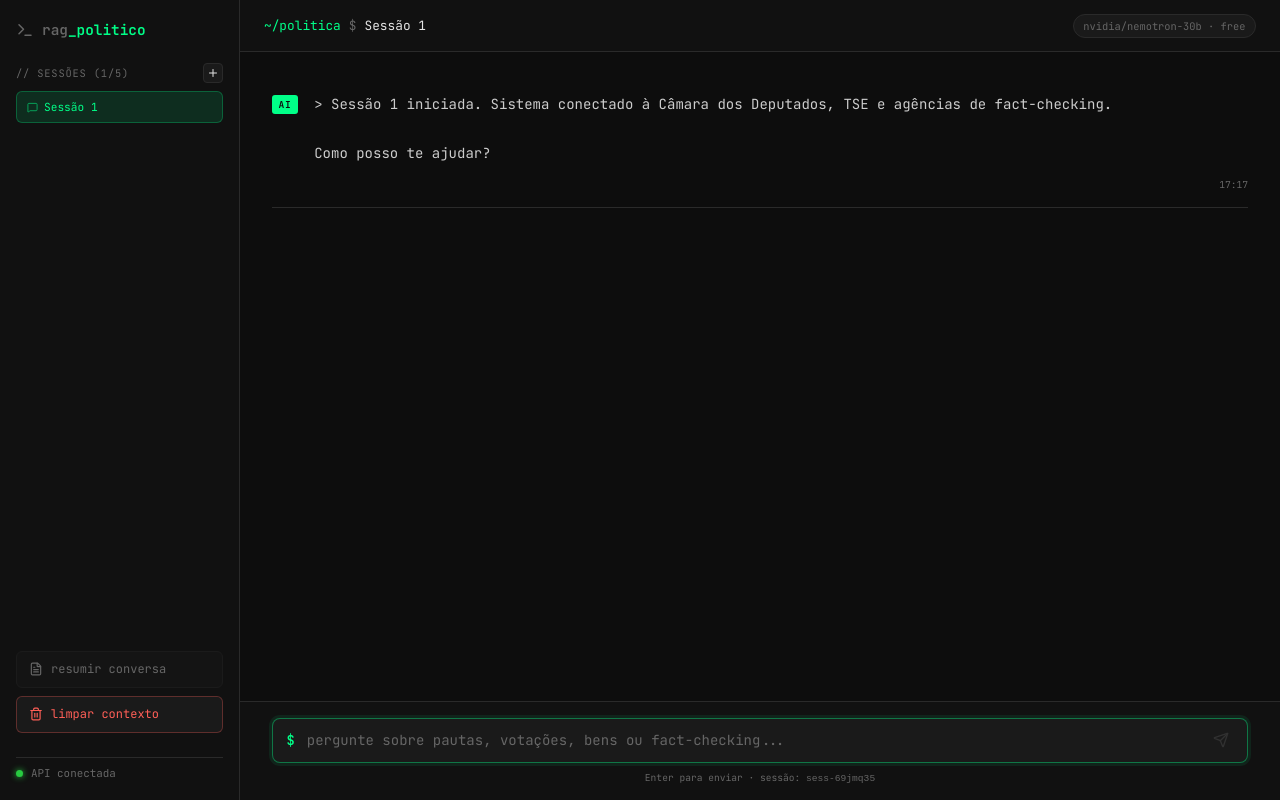
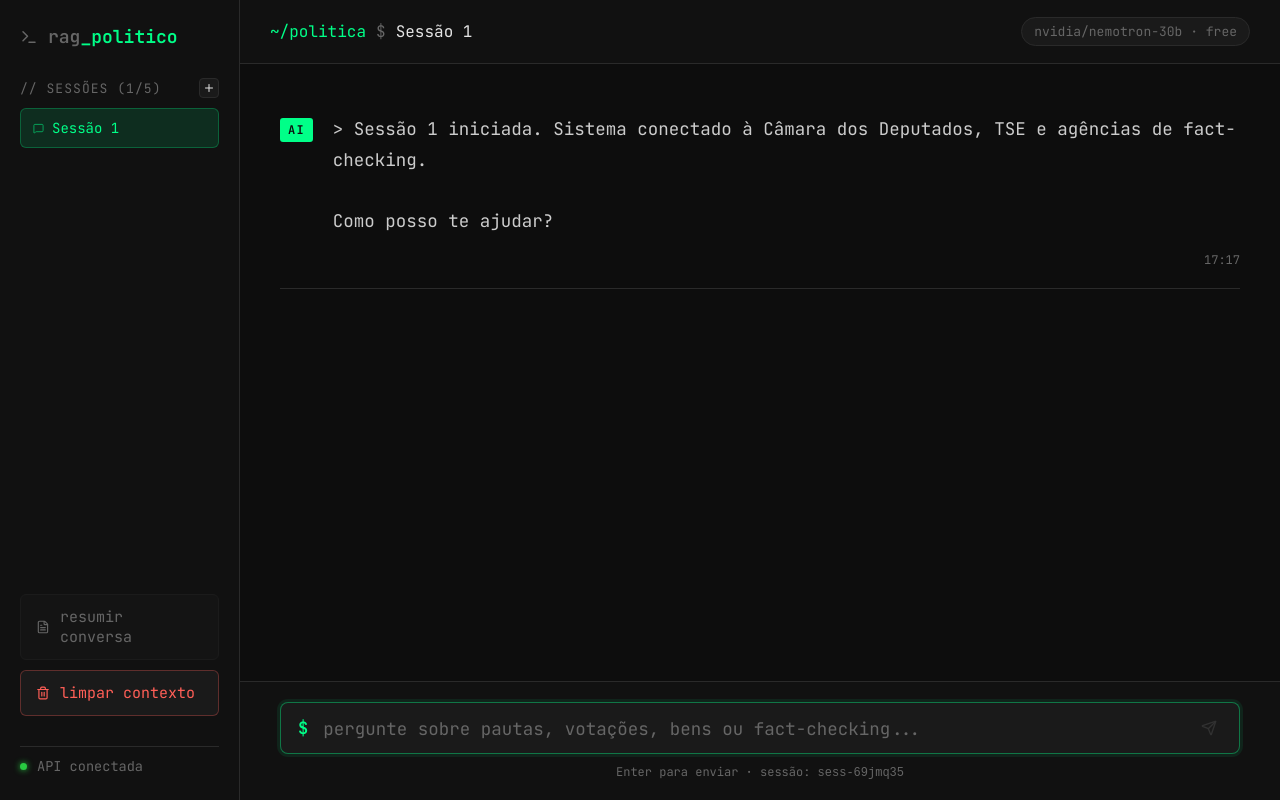
Before and after one commit to steingui/chatbot-rag-fundamentos, a React (Vite) app in the folder frontend/: page / in a window 1280 px wide. Built offline with nearby package versions, Linux system fonts and the light colour scheme.

Commit message:
fix(ui): Aumenta font-size base para 20px (era 16px)

```diff
--- a/frontend/src/index.css
+++ b/frontend/src/index.css
@@ -1,4 +1,8 @@
 @import url('https://fonts.googleapis.com/css2?family=JetBrains+Mono:ital,wght@0,300;0,400;0,500;0,600;1,400&display=swap');
+
+html {
+  font-size: 20px; /* base: 20px em vez dos 16px padrão do browser */
+}
 
 :root {
   --bg: #0d0d0d;
```
